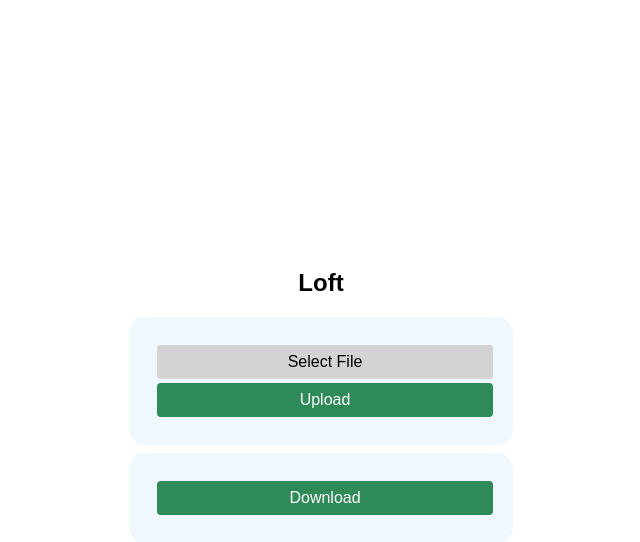
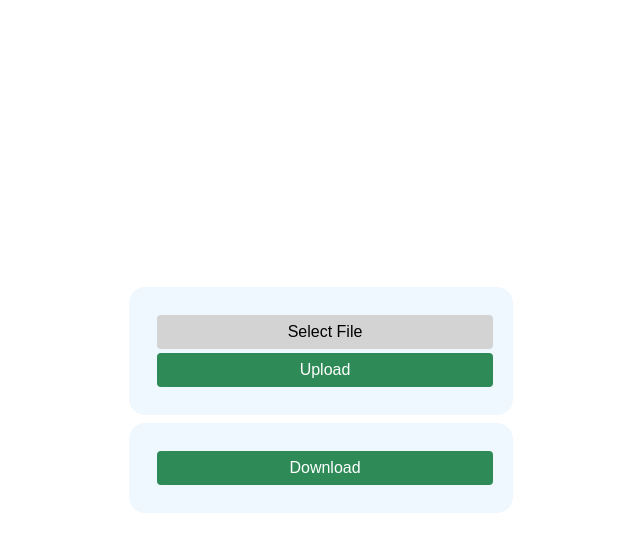
Before and after one commit to ucsb-cs148-s21/t7-local-network-file-transfer, a Python web app: template src/web/templates/pages/index.html in a window 1280 px wide. Shown: the top 542 px of the page, without its empty margins (319-959 px from the left). Run offline with Jinja, Linux system fonts and the light colour scheme; the template is opened without the code that fills it, so the values that code supplies are empty.

Commit message:
Remove the header
Circumvents the issue of the header getting cut off on short (height)
screens.

```diff
--- a/src/web/static/src/index.css
+++ b/src/web/static/src/index.css
@@ -1,10 +1,6 @@
 
 * {
     font-family: sans-serif;
-}
-
-.header {
-    text-align: center;
 }
 
 .button {
--- a/src/web/templates/pages/index.html
+++ b/src/web/templates/pages/index.html
@@ -4,8 +4,6 @@
 <link href="{{ url_for('static', filename='src/index.css') }}" rel="stylesheet" />
 {% endblock %}
 {% block content %}
-
-<h1 class="header">Loft</h1>
 
 <div id="upload">
     <form>
```
